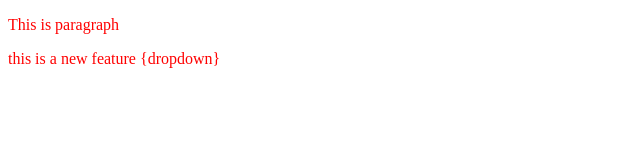
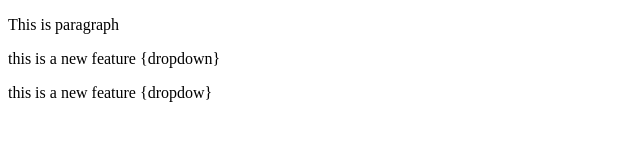
Before and after one commit to AdeelAhmad2295/loca-Repo, a plain HTML site: page index.html in a window 1280 px wide. Shown: the whole page, without its empty margins (0-640 px from the left). Drawn offline with Linux system fonts and the light colour scheme.

Commit message:
2nd example

```diff
--- a/index.html
+++ b/index.html
@@ -4,10 +4,11 @@
     <meta charset="UTF-8">
     <meta name="viewport" content="width=device-width, initial-scale=1.0">
     <title>Document</title>
-    <link rel="stylesheet" href="style.css">
+    <link rel="stylesheet" hr ef="style.css">
 </head>
 <body>
     <p>This is paragraph</p>
     <p>this is a new feature {dropdown}<p>
+    <p>this is a new feature {dropdow}<p>
 </body>
 </html>
```
